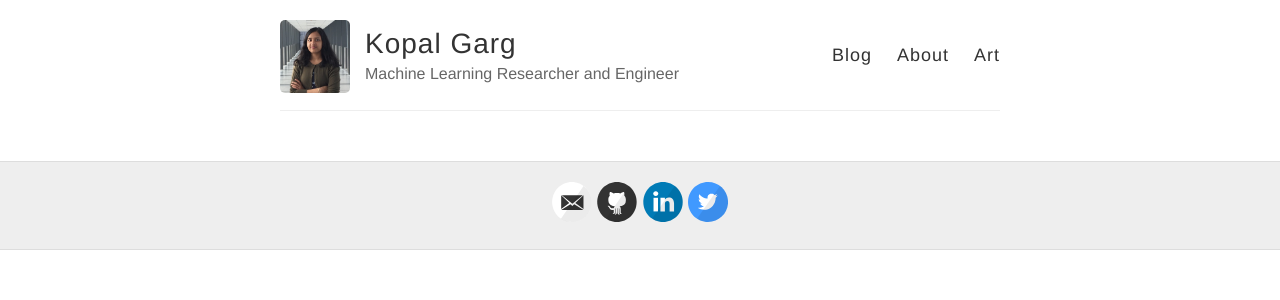
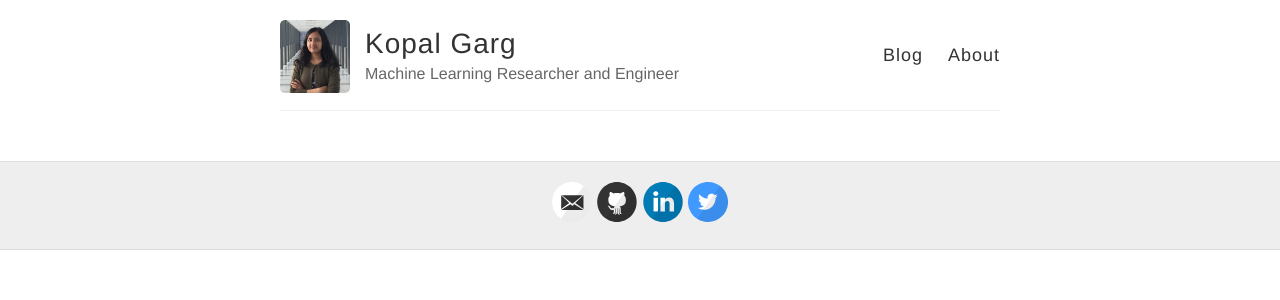
Before and after one commit to kopalgarg/kopalgarg.github.io, a Jekyll site: the page built from index.html, in a window 1280 px wide. Shown: the top 300 px of the page. Built offline with Jekyll 4.4.1, drawn with Linux system fonts in a browser that asks for light colours.

Commit message:
Update default.html

```diff
--- a/_layouts/default.html
+++ b/_layouts/default.html
@@ -29,7 +29,6 @@
           <nav>
             <a href="{{ site.baseurl }}/">Blog</a>
             <a href="{{ site.baseurl }}/about/">About</a>
-            <a href="{{ site.baseurl }}/art/">Art</a>
           </nav>
         </header>
       </div>
```
